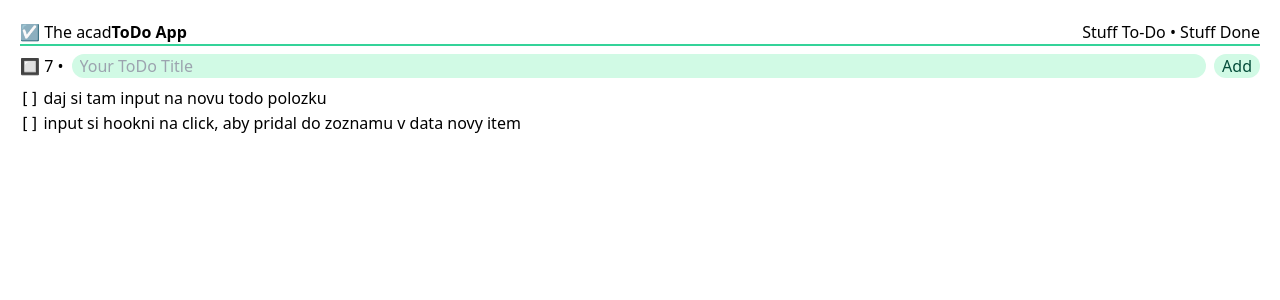
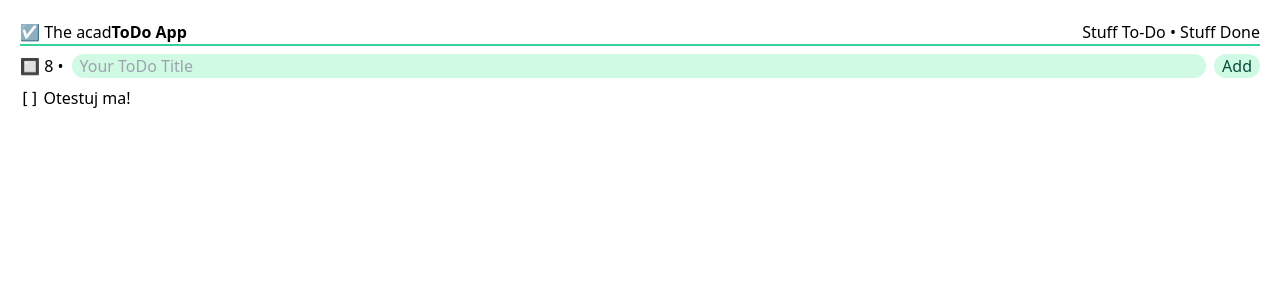
Before and after one commit to 0Charliecat/acad-todo, a Vue app: page / in a window 1280 px wide. Shown: the top 300 px of the page. Built offline with nearby package versions, Linux system fonts and the light colour scheme.

Commit message:
update(Sample Data): update Sample Data for Todos

```diff
--- a/src/App.vue
+++ b/src/App.vue
@@ -3,13 +3,14 @@ import { RouterLink, RouterView } from 'vue-router'
 import { ref, provide } from 'vue';
 
 const StuffToDo = ref([
+  {  $type: 'todo-v1', $id: 'todo-a1-1', title: "Otestuj ma!",                                                      done: false, },
   {  $type: 'todo-v1', $id: 'todo-a1-1', title: "sprav si novy vue projekt",                                        done: true,  },
-  {  $type: 'todo-v1', $id: 'todo-a1-2', title: "daj si tam input na novu todo polozku",                            done: false, },
-  {  $type: 'todo-v1', $id: 'todo-a1-3', title: "input si hookni na click, aby pridal do zoznamu v data novy item", done: false, },
-  {  $type: 'todo-v1', $id: 'todo-a1-4', title: "zobraz itemy",                                                     done: true, },
-  {  $type: 'todo-v1', $id: 'todo-a1-5', title: "itemom pridaj deleted atribut",                                    done: true, },
-  {  $type: 'todo-v1', $id: 'todo-a1-6', title: "ked je deleted, tak cez v-if sa schova",                           done: true, },
-  {  $type: 'todo-v1', $id: 'todo-a1-7', title: "sprav druhu pagu kde budu zmazane veci",                           done: true, },
+  {  $type: 'todo-v1', $id: 'todo-a1-2', title: "daj si tam input na novu todo polozku",                            done: true,  },
+  {  $type: 'todo-v1', $id: 'todo-a1-3', title: "input si hookni na click, aby pridal do zoznamu v data novy item", done: true,  },
+  {  $type: 'todo-v1', $id: 'todo-a1-4', title: "zobraz itemy",                                                     done: true,  },
+  {  $type: 'todo-v1', $id: 'todo-a1-5', title: "itemom pridaj deleted atribut",                                    done: true,  },
+  {  $type: 'todo-v1', $id: 'todo-a1-6', title: "ked je deleted, tak cez v-if sa schova",                           done: true,  },
+  {  $type: 'todo-v1', $id: 'todo-a1-7', title: "sprav druhu pagu kde budu zmazane veci",                           done: true,  },
 ])
 
 const InputArea = ref(null)
```
